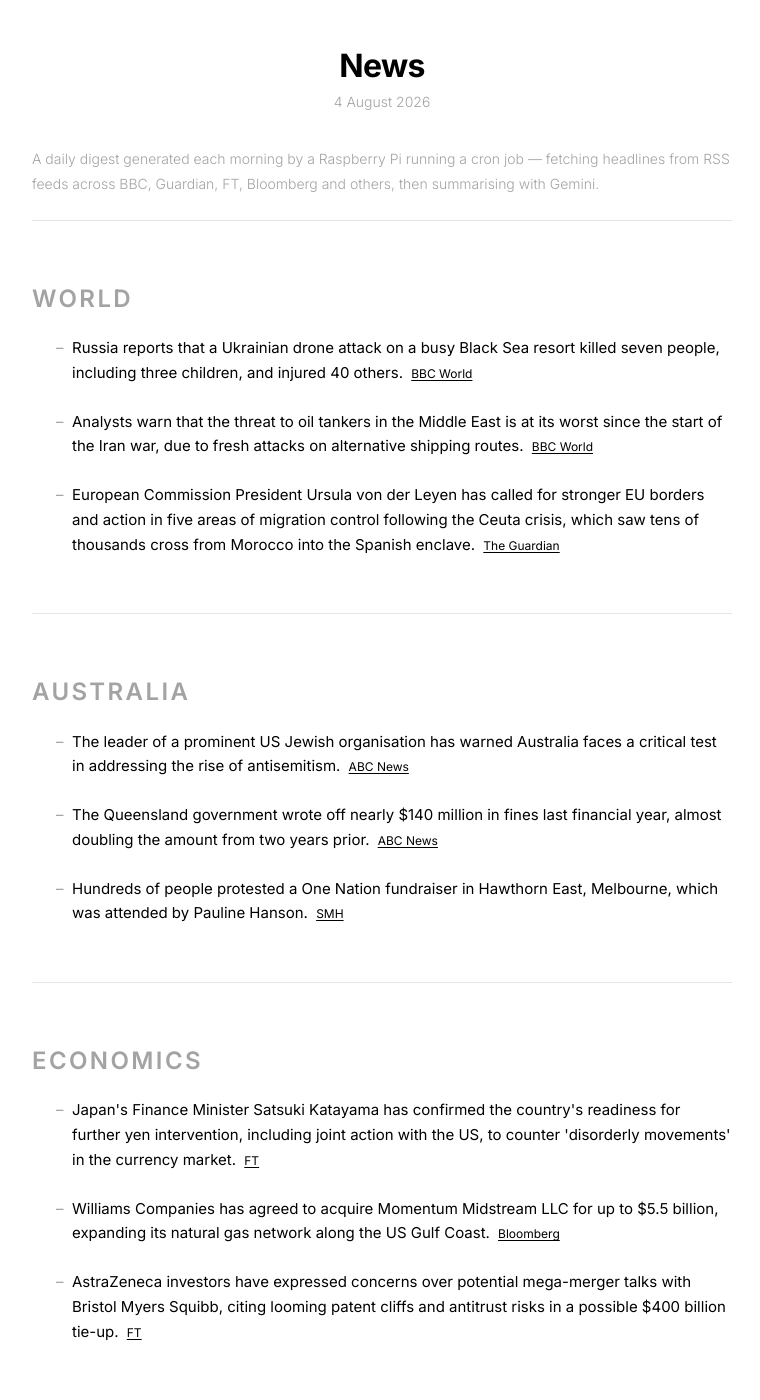
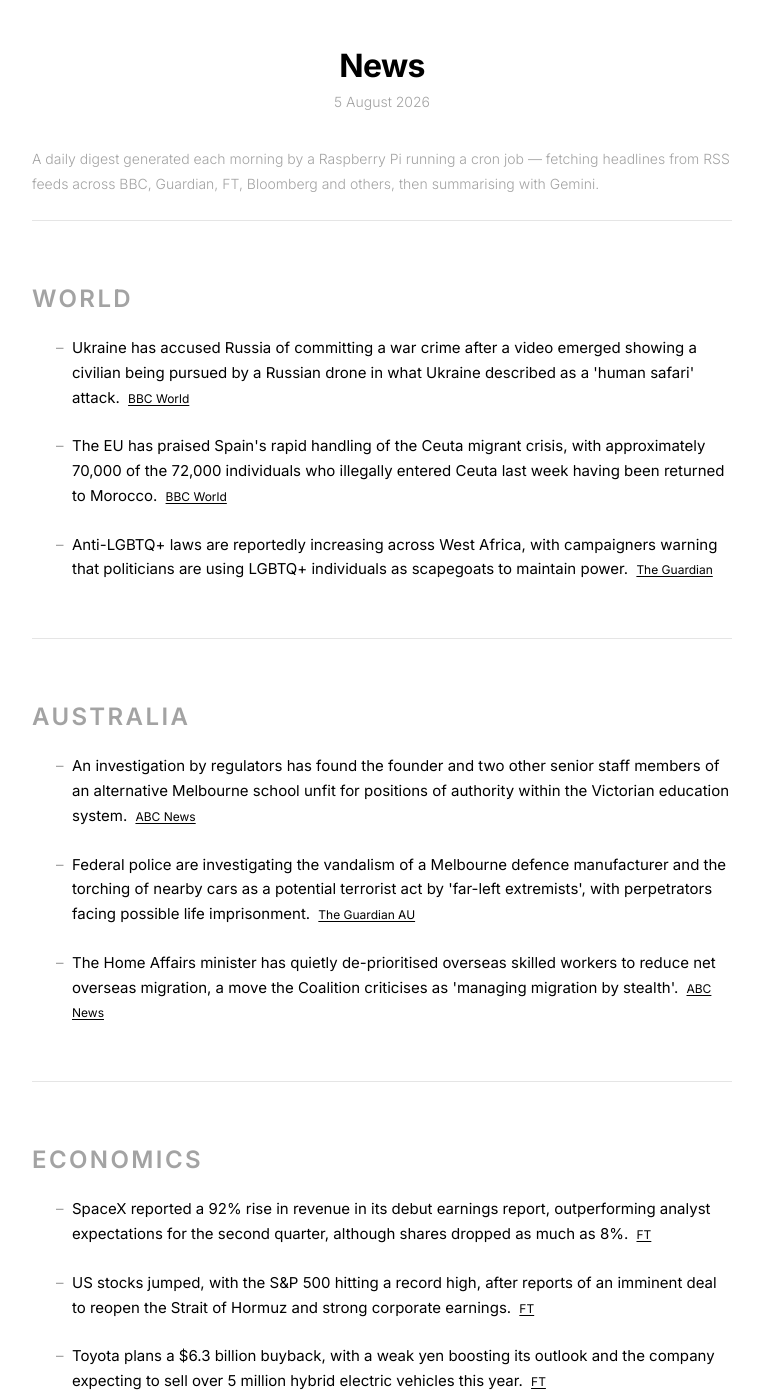
Before and after one commit to s-jac/s-jac.github.io, a Jekyll site: the page built from projects/news.html, in a window 1280 px wide and 1400 px high. Shown: the whole window, without its empty margins (258-1018 px from the left). Built offline with Jekyll 4.4.1, drawn with Linux system fonts in a browser that asks for light colours; some of the changed text lies outside the part shown.

Commit message:
daily news update 5 August 2026

```diff
--- a/_data/news.json
+++ b/_data/news.json
@@ -1,22 +1,22 @@
 {
-  "date": "4 August 2026",
-  "generated_at": "2026-08-03T21:00:29.592909+00:00",
+  "date": "5 August 2026",
+  "generated_at": "2026-08-04T21:00:24.845656+00:00",
   "sections": [
     {
       "heading": "World",
       "bullets": [
         {
-          "text": "Russia reports that a Ukrainian drone attack on a busy Black Sea resort killed seven people, including three children, and injured 40 others.",
+          "text": "Ukraine has accused Russia of committing a war crime after a video emerged showing a civilian being pursued by a Russian drone in what Ukraine described as a 'human safari' attack.",
           "source": "BBC World",
           "url": "https://www.bbc.com/news/world"
         },
         {
-          "text": "Analysts warn that the threat to oil tankers in the Middle East is at its worst since the start of the Iran war, due to fresh attacks on alternative shipping routes.",
+          "text": "The EU has praised Spain's rapid handling of the Ceuta migrant crisis, with approximately 70,000 of the 72,000 individuals who illegally entered Ceuta last week having been returned to Morocco.",
           "source": "BBC World",
           "url": "https://www.bbc.com/news/world"
         },
         {
-          "text": "European Commission President Ursula von der Leyen has called for stronger EU borders and action in five areas of migration control following the Ceuta crisis, which saw tens of thousands cross from Morocco into the Spanish enclave.",
+          "text": "Anti-LGBTQ+ laws are reportedly increasing across West Africa, with campaigners warning that politicians are using LGBTQ+ individuals as scapegoats to maintain power.",
           "source": "The Guardian",
           "url": "https://www.theguardian.com"
         }
@@ -26,19 +26,19 @@
       "heading": "Australia",
       "bullets": [
         {
-          "text": "The leader of a prominent US Jewish organisation has warned Australia faces a critical test in addressing the rise of antisemitism.",
+          "text": "An investigation by regulators has found the founder and two other senior staff members of an alternative Melbourne school unfit for positions of authority within the Victorian education system.",
           "source": "ABC News",
           "url": "https://www.abc.net.au/news"
         },
         {
-          "text": "The Queensland government wrote off nearly $140 million in fines last financial year, almost doubling the amount from two years prior.",
+          "text": "Federal police are investigating the vandalism of a Melbourne defence manufacturer and the torching of nearby cars as a potential terrorist act by 'far-left extremists', with perpetrators facing possible life imprisonment.",
+          "source": "The Guardian AU",
+          "url": "https://www.theguardian.com/au"
+        },
+        {
+          "text": "The Home Affairs minister has quietly de-prioritised overseas skilled workers to reduce net overseas migration, a move the Coalition criticises as 'managing migration by stealth'.",
           "source": "ABC News",
           "url": "https://www.abc.net.au/news"
-        },
-        {
-          "text": "Hundreds of people protested a One Nation fundraiser in Hawthorn East, Melbourne, which was attended by Pauline Hanson.",
-          "source": "SMH",
-          "url": "https://www.smh.com.au"
         }
       ]
     },
@@ -46,17 +46,17 @@
       "heading": "Economics",
       "bullets": [
         {
-          "text": "Japan's Finance Minister Satsuki Katayama has confirmed the country's readiness for further yen intervention, including joint action with the US, to counter 'disorderly movements' in the currency market.",
+          "text": "SpaceX reported a 92% rise in revenue in its debut earnings report, outperforming analyst expectations for the second quarter, although shares dropped as much as 8%.",
           "source": "FT",
           "url": "https://www.ft.com"
         },
         {
-          "text": "Williams Companies has agreed to acquire Momentum Midstream LLC for up to $5.5 billion, expanding its natural gas network along the US Gulf Coast.",
-          "source": "Bloomberg",
-          "url": "https://www.bloomberg.com/markets"
+          "text": "US stocks jumped, with the S&P 500 hitting a record high, after reports of an imminent deal to reopen the Strait of Hormuz and strong corporate earnings.",
+          "source": "FT",
+          "url": "https://www.ft.com"
         },
         {
-          "text": "AstraZeneca investors have expressed concerns over potential mega-merger talks with Bristol Myers Squibb, citing looming patent cliffs and antitrust risks in a possible $400 billion tie-up.",
+          "text": "Toyota plans a $6.3 billion buyback, with a weak yen boosting its outlook and the company expecting to sell over 5 million hybrid electric vehicles this year.",
           "source": "FT",
           "url": "https://www.ft.com"
         }
```
